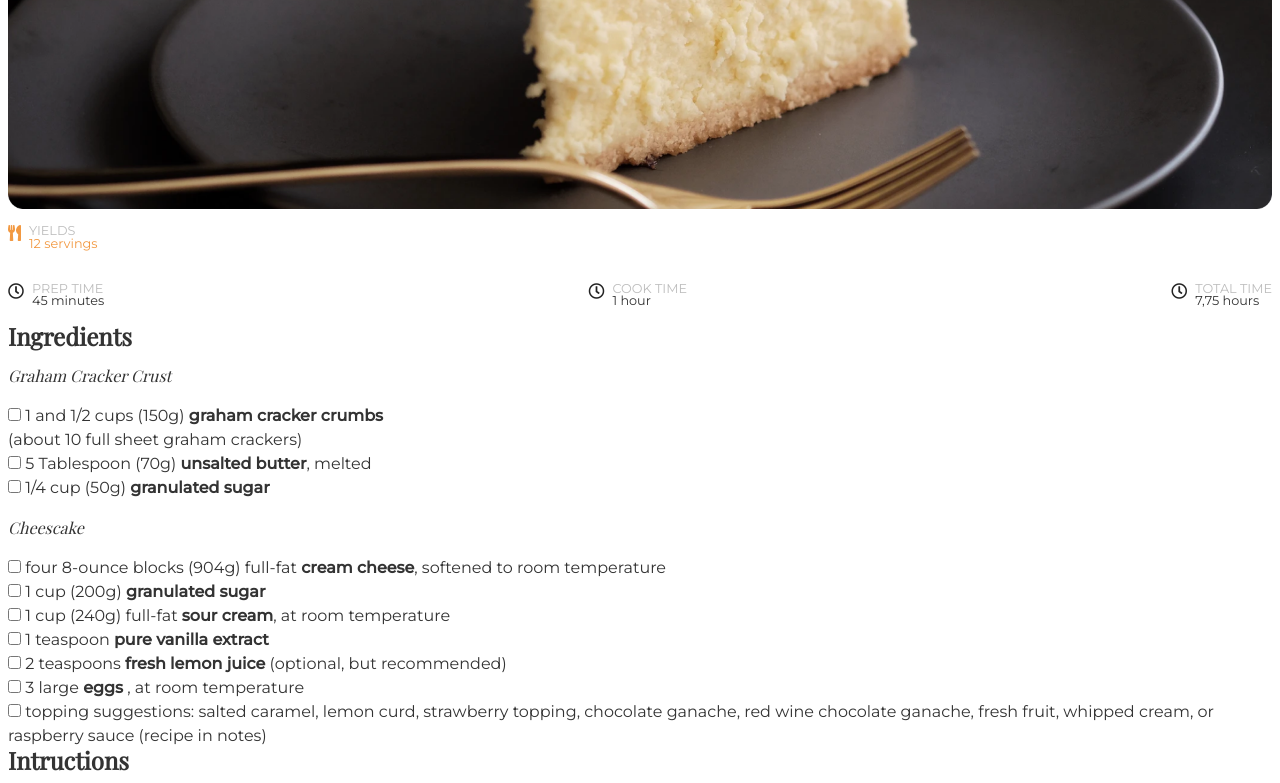
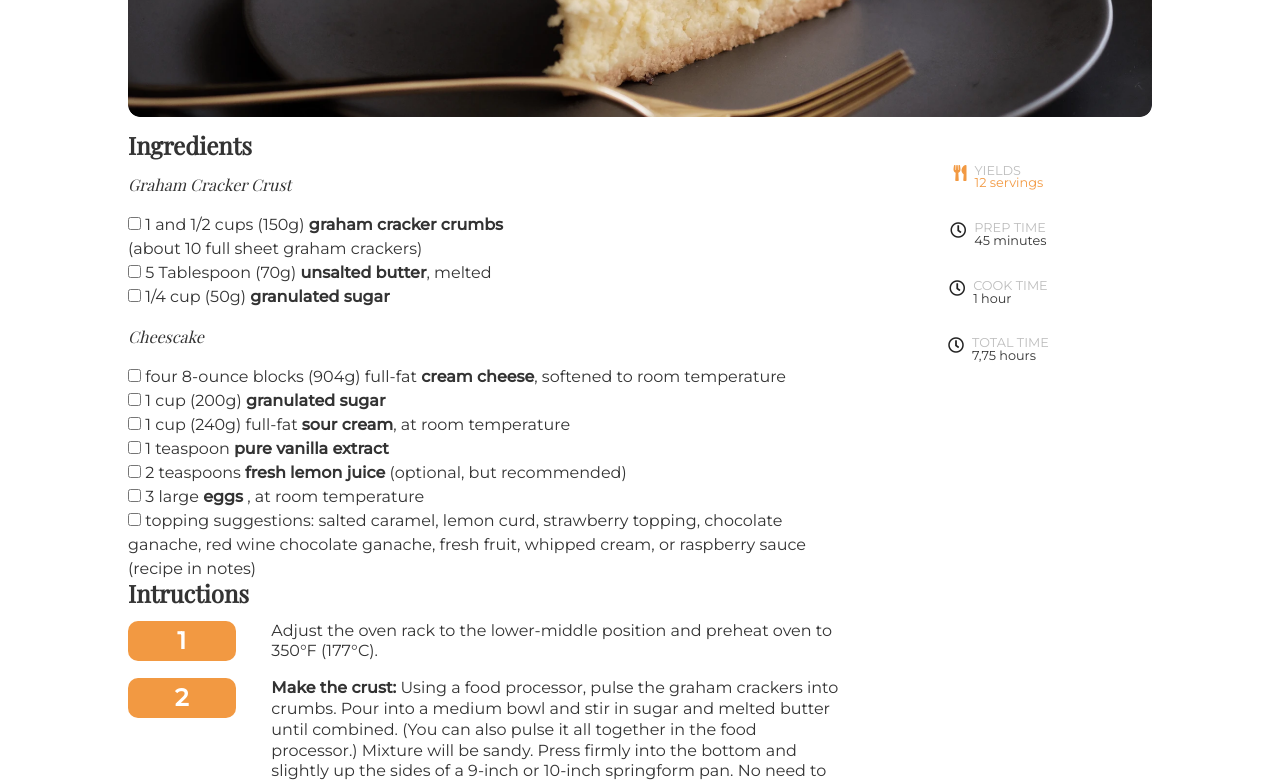
Before and after one commit to lexx54/recipe-challenge, a plain HTML site: page index.html in a window 1280 px wide. Shown: the part 500-1283 px from the top of the page. Drawn offline with nearby package versions, Linux system fonts and the light colour scheme; a web font is replaced by a local one.

Commit message:
finished laptop design

```diff
--- a/main.css
+++ b/main.css
@@ -15,7 +15,7 @@ h2 {
   font-family: var(--play);
 }
 main {
-  padding: 0.5rem;
+  padding: 1rem;
 }
 /*---------------------------------MAIN------------------------------------*/
 /*-------------title------------*/
--- a/main720.css
+++ b/main720.css
@@ -0,0 +1,23 @@
+@media screen and (min-width: 720px) {
+  main {
+    display: flex;
+    flex-wrap: wrap;
+    width: 80%;
+    margin: 0 auto;
+  }
+  .title section {
+    width: 60%;
+  }
+  .intro {
+    flex: 1 0 20%;
+    order: 2;
+    align-self: flex-start;
+    flex-direction: column;
+    margin-top: 2rem;
+    align-items: center;
+  }
+  .steps {
+    flex: 1 0 60%;
+    margin-top: 1rem;
+  }
+}
```
